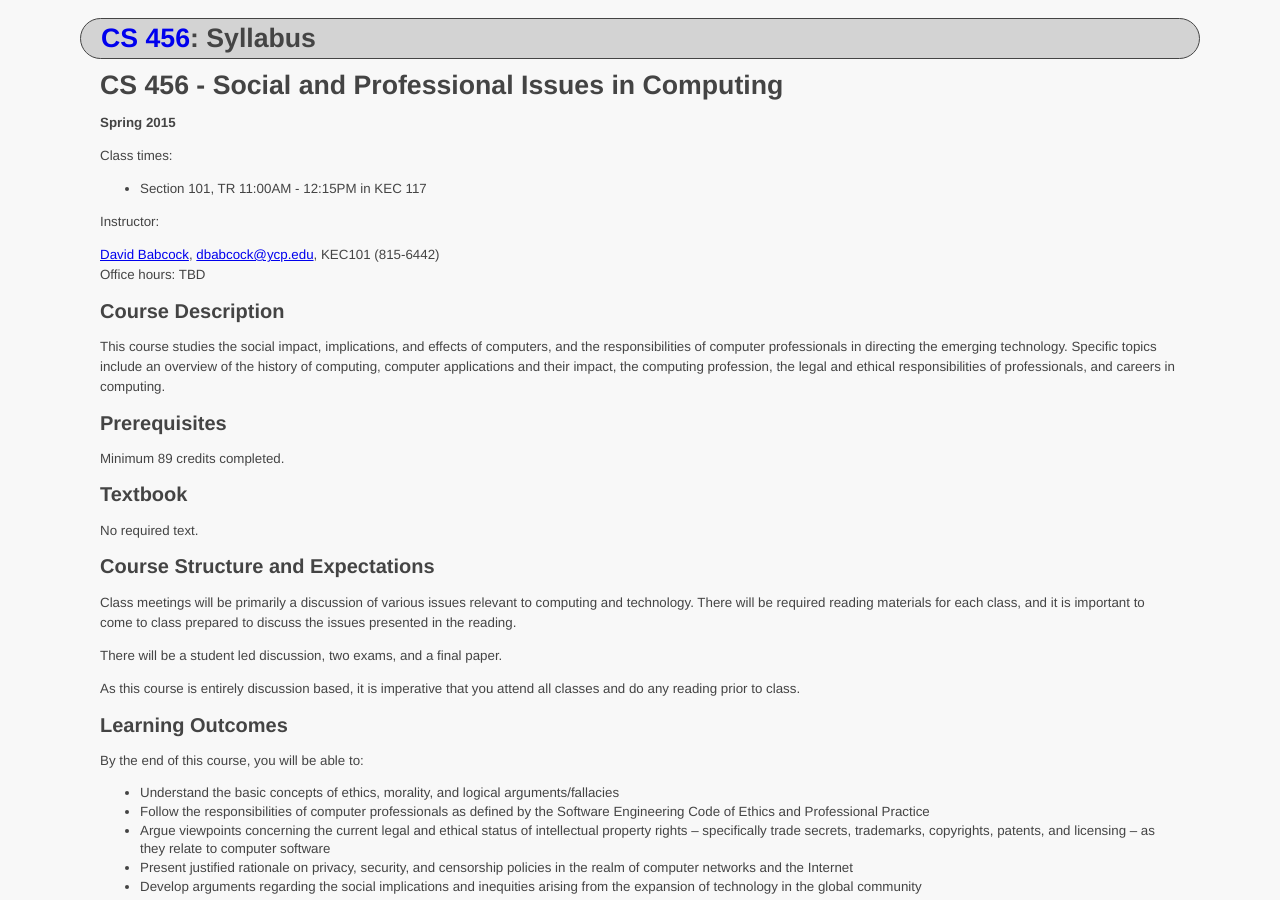
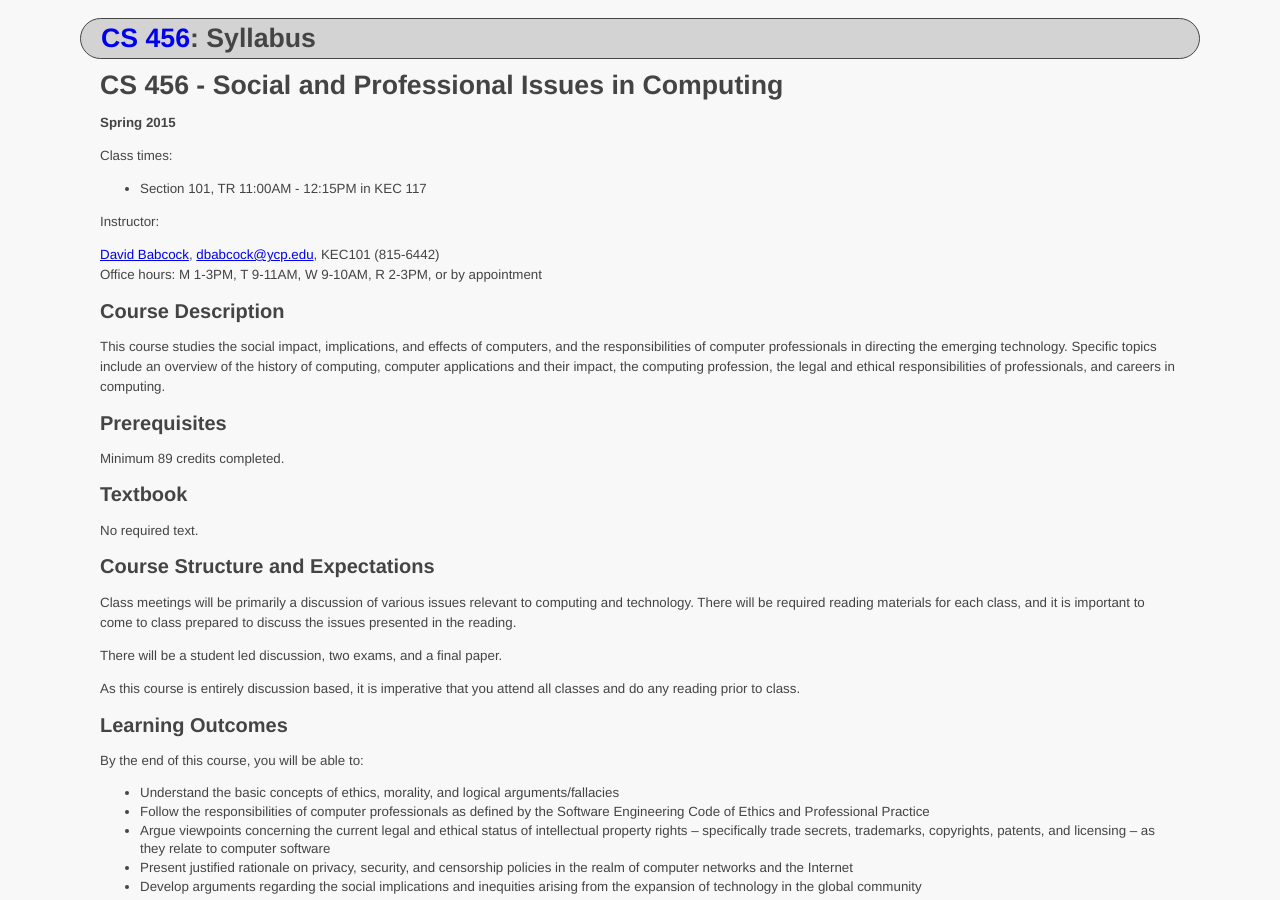
Before and after one commit to ycpcs/cs456-spring2015, a Jekyll site: the page built from syllabus.md, in a window 1280 px wide and 900 px high. Built offline with Jekyll 4.4.1, drawn with Linux system fonts in a browser that asks for light colours; Markdown is read by kramdown in place of the engine named in the settings.

Commit message:
add office hours
add office hours to course syllabus

```diff
--- a/syllabus.md
+++ b/syllabus.md
@@ -14,7 +14,7 @@ Class times:
 
 Instructor:
 
-[David Babcock](http://faculty.ycp.edu/~dbabcock/), <dbabcock@ycp.edu>, KEC101 (815-6442) <br /> Office hours: TBD
+[David Babcock](http://faculty.ycp.edu/~dbabcock/), <dbabcock@ycp.edu>, KEC101 (815-6442) <br /> Office hours: M 1-3PM, T 9-11AM, W 9-10AM, R 2-3PM, or by appointment
 
 Course Description
 ------------------
```
